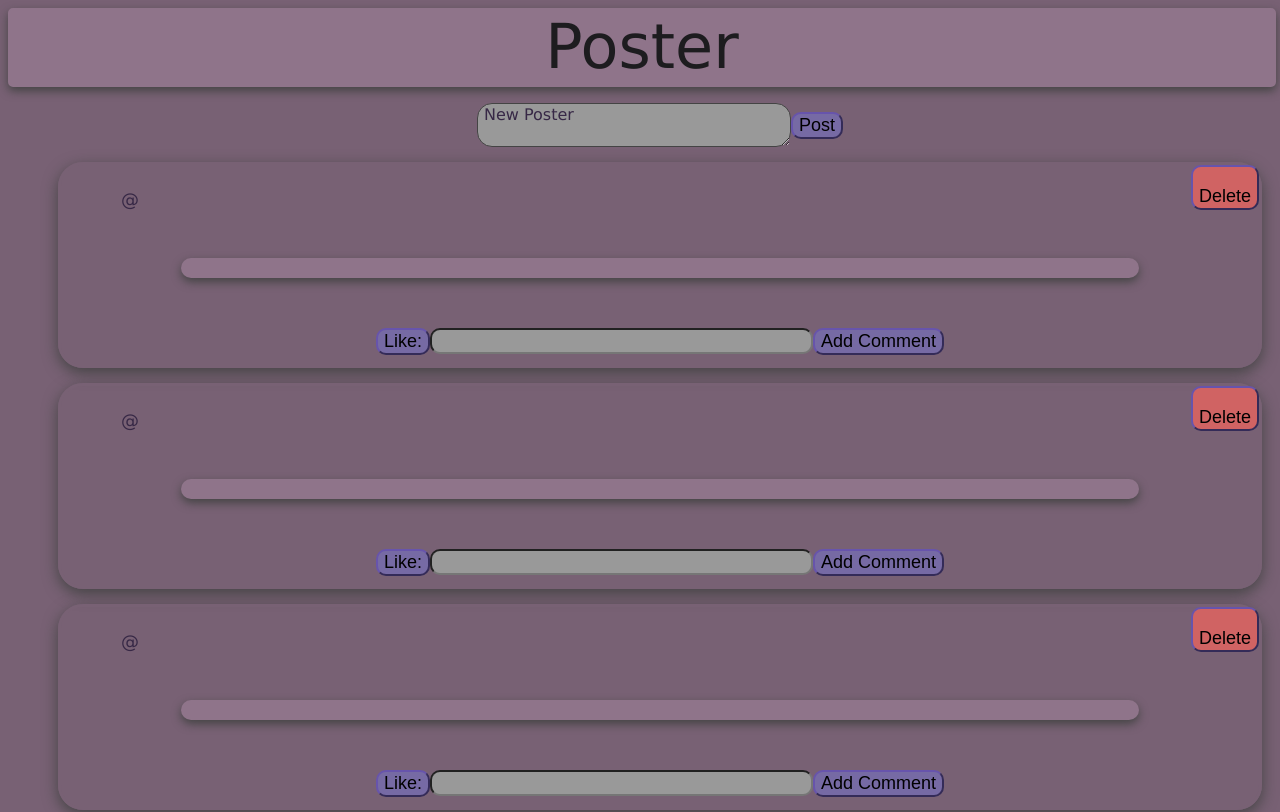
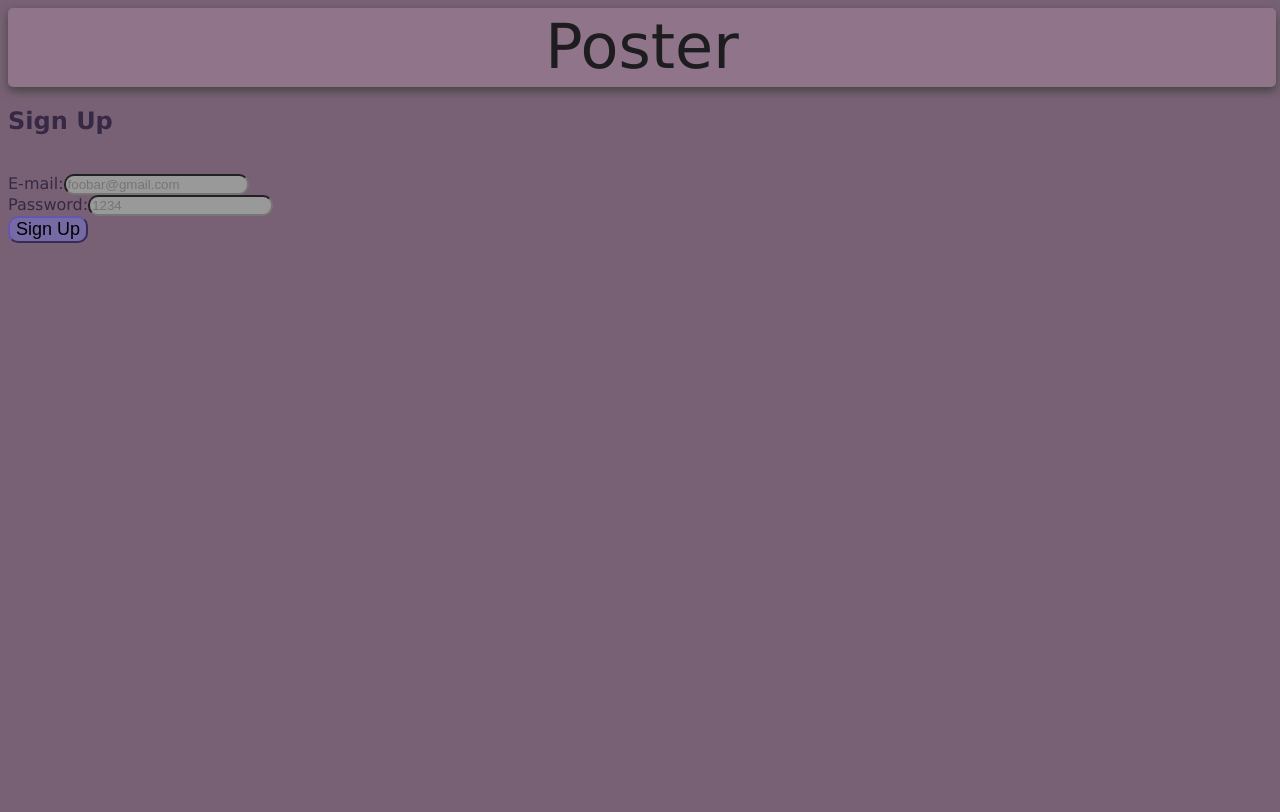
Before and after one commit to XpIose/Solo-Pro, a React (Create React App) app: page /signup in a window 1280 px wide. Shown: the top 812 px of the page. Built offline with nearby package versions, Linux system fonts and the light colour scheme; no server answers.

Commit message:
added signup/login pages

```diff
--- /dev/null
+++ b/client/heading.jsx
@@ -0,0 +1,28 @@
+import React, { Component } from 'react';
+import { render } from 'react-dom'
+// import App from './App.jsx'
+// import Signup from './signup.jsx'
+import {
+    BrowserRouter as Router,
+    Routes,
+    Route,
+    Link
+}
+from 'react-router-dom';
+
+
+class Heading extends Component {
+    constructor(props) {
+        super(props)
+    }
+    render() {
+        return (
+            <div style={ {display: 'flex', justifyContent: 'center', alignItems: 'center', marginTop: '50px'} }>
+                <Link to = '/signin' style={{marginRight: '25px'}}> Sign In </Link>
+                <Link to = '/signup'> Sign Up </Link>
+            </div>
+        )
+    }
+}
+
+export default Heading;
--- a/client/index.js
+++ b/client/index.js
@@ -1,9 +1,9 @@
 import React from 'react';
 import { render } from 'react-dom';
-import App from './App.jsx';
+import Login from './login.jsx';
 import './style.css';
 
 render(
-  <App />,
+  <Login />,
   document.getElementById('root')
 );
--- /dev/null
+++ b/client/login.jsx
@@ -0,0 +1,32 @@
+import React, { Component } from 'react';
+import { render } from 'react-dom'
+import Heading from './heading.jsx'
+import Signup from './signup.jsx'
+import Logup from './logup.jsx'
+import {
+    BrowserRouter as Router,
+    Routes,
+    Route,
+    Link
+}
+from 'react-router-dom';
+
+
+class Login extends Component {
+    constructor(props) {
+        super(props)
+    }
+    render() {
+        return (
+            <Router>
+                <Routes>
+                    <Route path = '/signin' element={<Logup />}/>
+                    <Route path = '/' element={<Heading />}/>
+                    <Route path = '/signup' element={<Signup />}/>
+                </Routes>
+            </Router>
+        )
+    }
+}
+
+export default Login;
--- /dev/null
+++ b/client/logup.jsx
@@ -0,0 +1,37 @@
+import React, { Component } from 'react';
+import { render } from 'react-dom'
+// import App from './App.jsx'
+// import Signup from './signup.jsx'
+import {
+    BrowserRouter as Router,
+    Routes,
+    Route,
+    Link
+}
+from 'react-router-dom';
+
+
+class Logup extends Component {
+    constructor(props) {
+        super(props)
+    }
+    render() {
+        return (
+            <form className='signin'>
+                <h2>Sign In</h2>
+                <br/>
+                <label className='username'>E-mail:
+                    <input type='text' required placeholder='foobar@gmail.com'/>
+                </label>
+                <br/>
+                <label className='password'>Password:
+                    <input type='password' required placeholder='1234'/>
+                </label>
+                <br/>
+                <button>Sign In</button>
+            </form>
+        )
+    }
+}
+
+export default Logup
--- /dev/null
+++ b/client/signup.jsx
@@ -0,0 +1,37 @@
+import React, { Component } from 'react';
+import { render } from 'react-dom'
+// import App from './App.jsx'
+// import Signup from './signup.jsx'
+import {
+    BrowserRouter as Router,
+    Routes,
+    Route,
+    Link
+}
+from 'react-router-dom';
+
+
+class Signup extends Component {
+    constructor(props) {
+        super(props)
+    }
+    render() {
+        return (
+            <form className='signin'>
+                <h2>Sign Up</h2>
+                <br/>
+                <label className='username'>E-mail:
+                    <input type='text' required placeholder='foobar@gmail.com'/>
+                </label>
+                <br/>
+                <label className='password'>Password:
+                    <input type='password' required placeholder='1234'/>
+                </label>
+                <br/>
+                <button>Sign Up</button>
+            </form>
+        )
+    }
+}
+
+export default Signup
--- a/package.json
+++ b/package.json
@@ -18,7 +18,7 @@
     "react-dom": "^16.5.2",
     "react-hot-loader": "^4.6.3",
     "react-router": "^4.3.1",
-    "react-router-dom": "^4.3.1",
+    "react-router-dom": "^6.6.2",
     "react-scripts": "^5.0.1",
     "sass-loader": "^12.6.0"
   },
```
Also changed, not shown: 1 other file (tests, documents, lock files or other folders).
